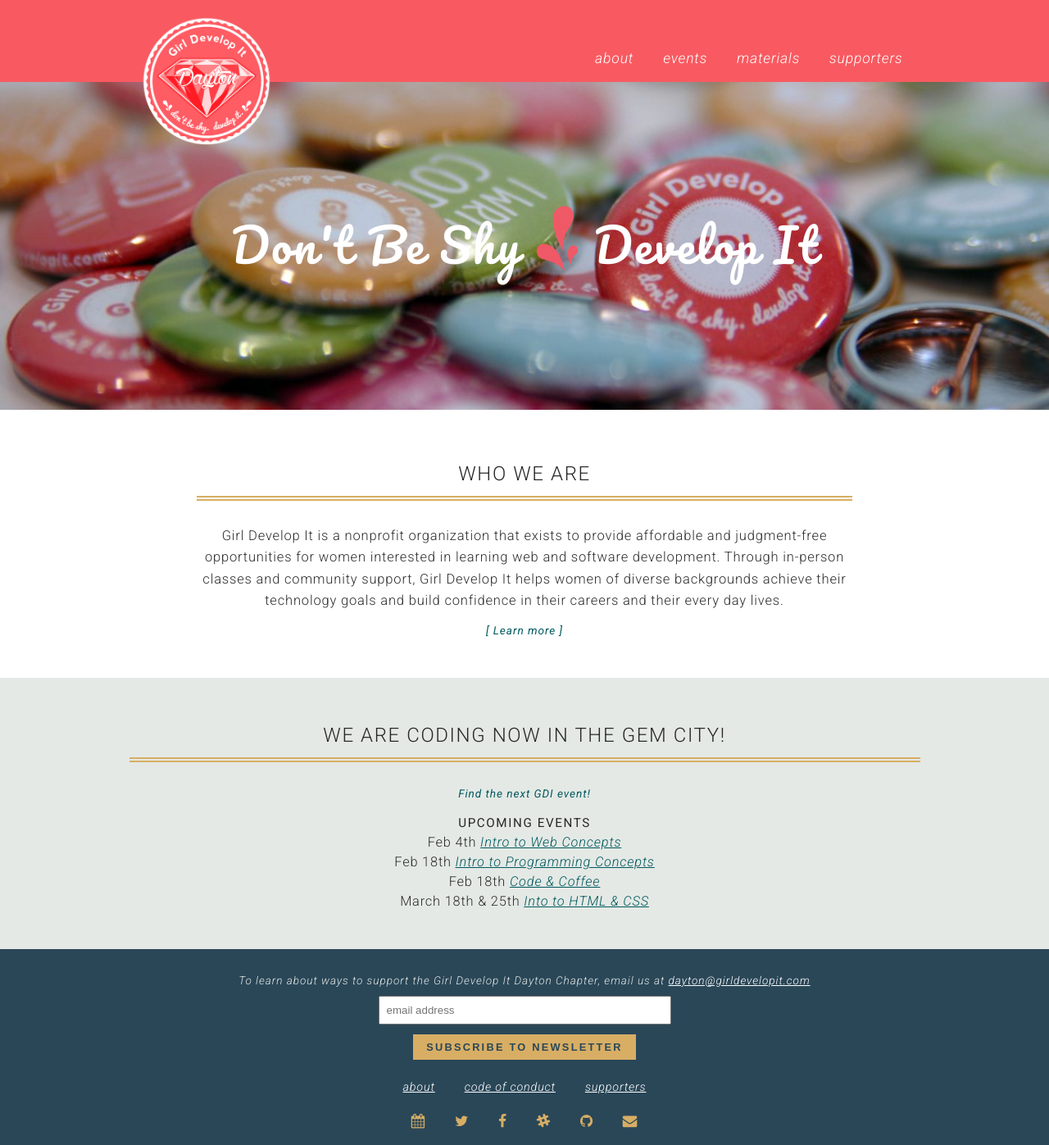
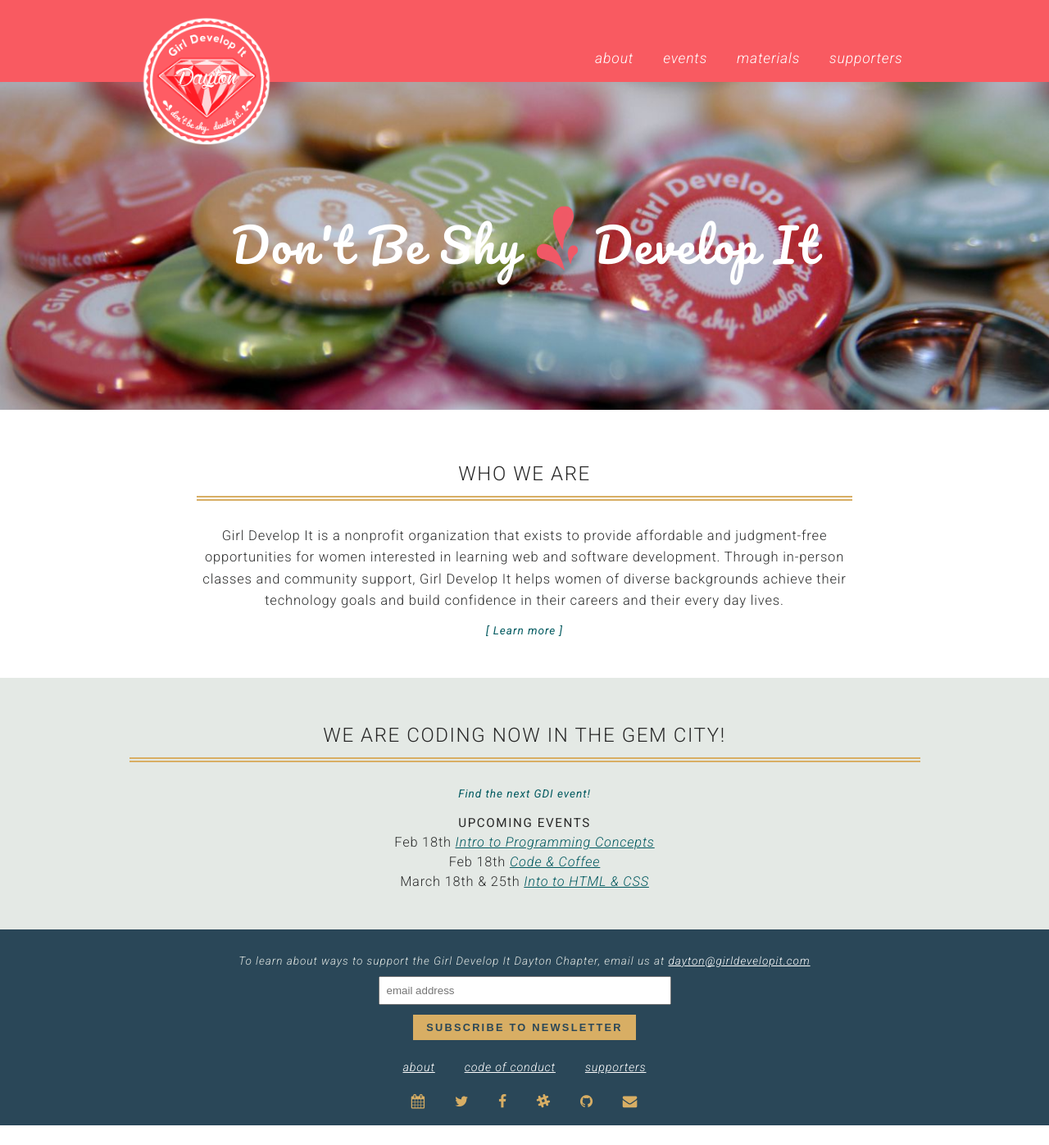
Before and after one commit to dytcodetogether/gdidayton, a Jekyll site: the page built from index.html, in a window 1280 px wide. Shown: the whole page at 82% size. Built offline with Jekyll 4.4.1, drawn with Linux system fonts in a browser that asks for light colours; nearby versions of some CDN libraries; after the commit the page ends 1373 px from its top, so only the background shows below that.

Commit message:
removed intro to web concepts

```diff
--- a/index.html
+++ b/index.html
@@ -32,9 +32,7 @@
       </div>
       <div class="container" style="padding:1em">
         <h3>Upcoming events</h3>
-	  <p>
-	   Feb 4th <a href="https://www.meetup.com/Girl-Develop-It-Dayton/events/236635374/">Intro to Web Concepts</a>
-	  </p>
+
 	   <p>
 	   Feb 18th <a href="https://www.meetup.com/Girl-Develop-It-Dayton/events/236635178/">Intro to Programming Concepts</a>
 	  </p>
```
